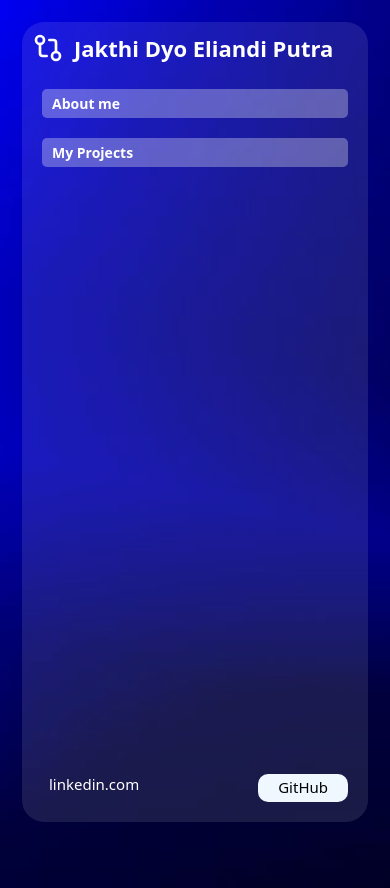
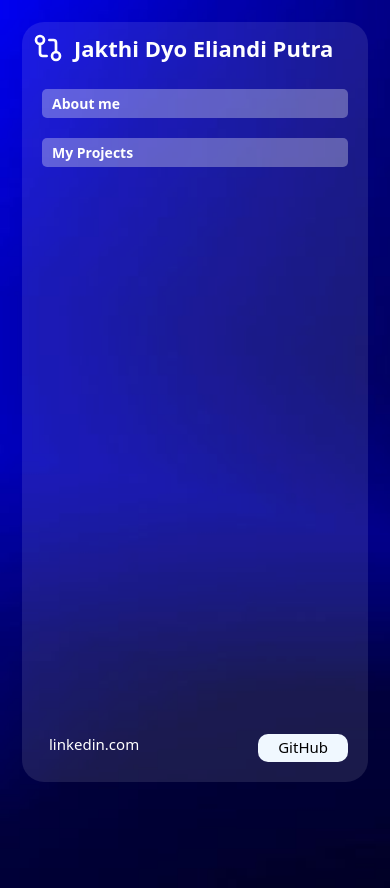
Before and after one commit to jakthi/My-Profile, a React (Vite) app: page / in a window 390 px wide. Built offline with nearby package versions, Linux system fonts and the light colour scheme.

Commit message:
Update App.css

```diff
--- a/src/App.css
+++ b/src/App.css
@@ -177,4 +177,8 @@ footer > a {
     .spline {
         display: none;
     }
+
+    .container {
+        height: calc(100vh - 84px);
+    }
 }
```
